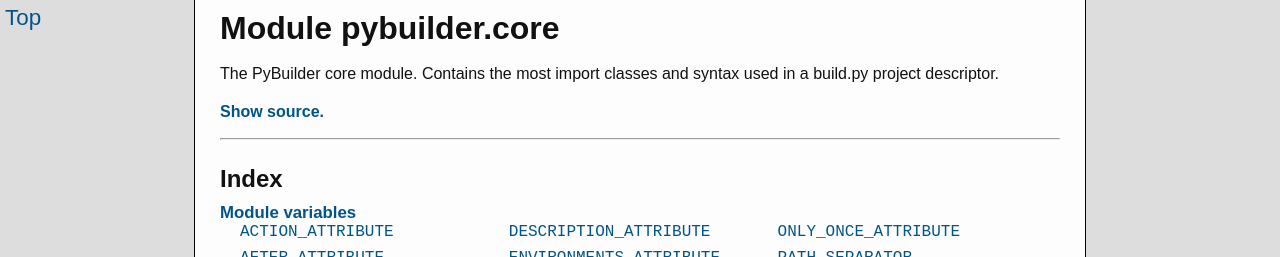
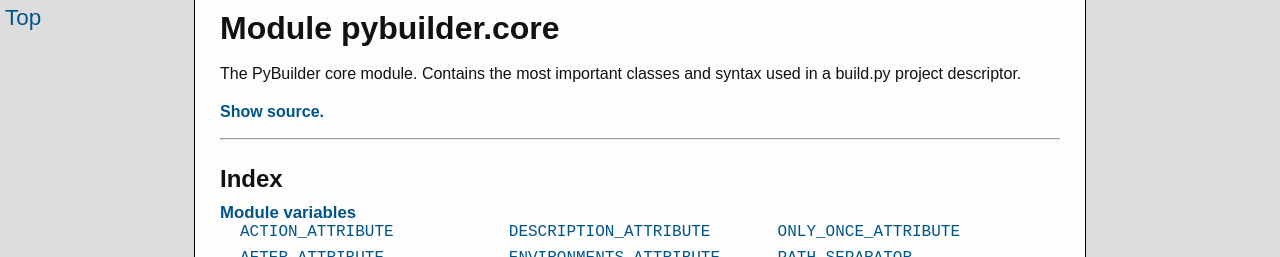
Before and after one commit to pybuilder/pybuilder.github.io, a Jekyll site: the page documentation/api/core.m.html, which Jekyll copies as it is, in a window 1280 px wide and 900 px high. Shown: the top 257 px of the window. Built offline with Jekyll 4.4.1, drawn with Linux system fonts in a browser that asks for light colours.

Commit message:
regenerated pdoc

```diff
--- a/documentation/api/core.m.html
+++ b/documentation/api/core.m.html
@@ -8,8 +8,8 @@
 
       <title>pybuilder.core API documentation</title>
       <meta name="description" content="The PyBuilder core module.
-Contains the most import classes and syntax used in a
-build.py project de...">
+Contains the most important classes and syntax used in a
+build.py project...">
 
 
   <style type="text/css">
@@ -981,7 +981,7 @@
 
   <h1>Module pybuilder.core</h1>
   <p>The PyBuilder core module.
-Contains the most import classes and syntax used in a
+Contains the most important classes and syntax used in a
 build.py project descriptor.</p>
 
     <p class="source_link"><a href="javascript:void(0);" onclick="toggle('source-pybuilder.core', this);">Show source.</a></p>
@@ -1003,7 +1003,7 @@
 <span class="c">#  limitations under the License.</span>
 <span class="sd">&quot;&quot;&quot;</span>
 <span class="sd">    The PyBuilder core module.</span>
-<span class="sd">    Contains the most import classes and syntax used in a</span>
+<span class="sd">    Contains the most important classes and syntax used in a</span>
 <span class="sd">    build.py project descriptor.</span>
 <span class="sd">&quot;&quot;&quot;</span>
 
--- a/documentation/api/index.html
+++ b/documentation/api/index.html
@@ -1043,7 +1043,7 @@
 
 
       <div class="desc"><p>The PyBuilder core module.
-Contains the most import classes and syntax used in a
+Contains the most important classes and syntax used in a
 build.py project descriptor.</p></div>
 
       </div>
```
